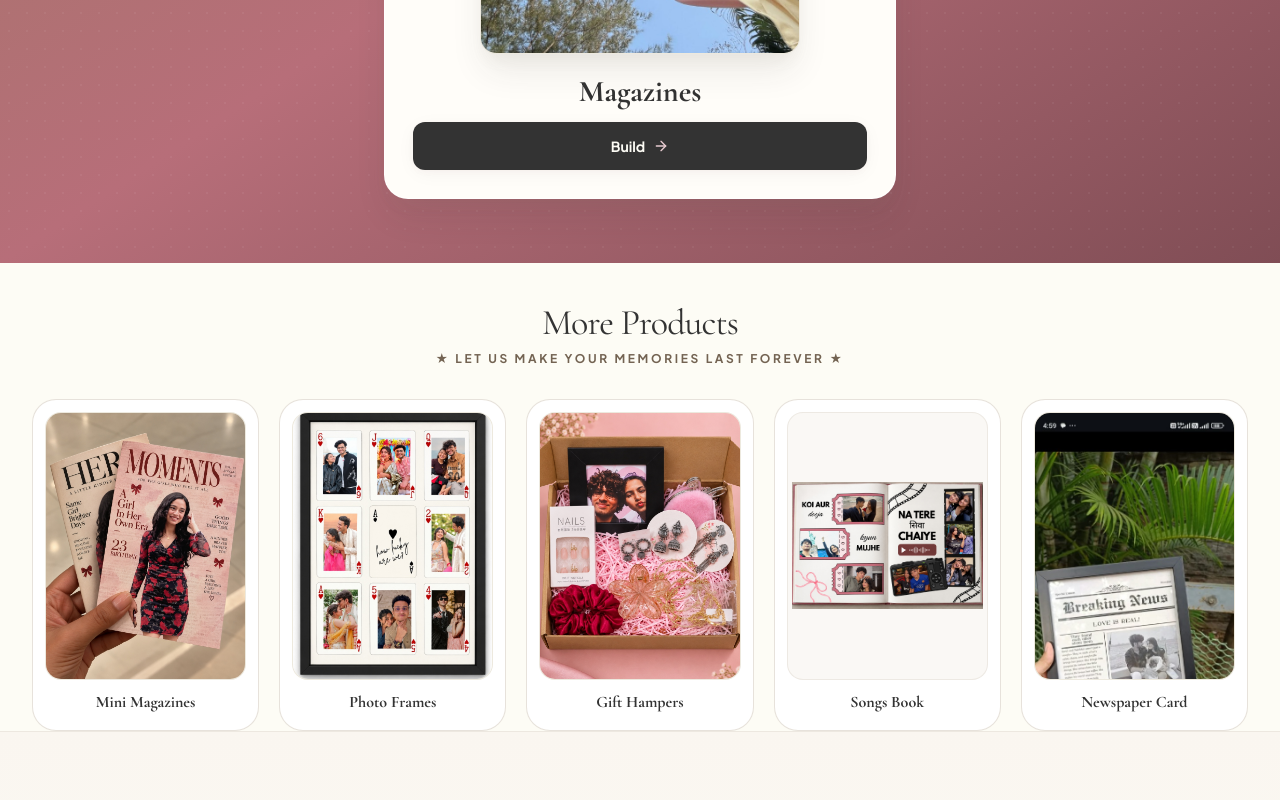
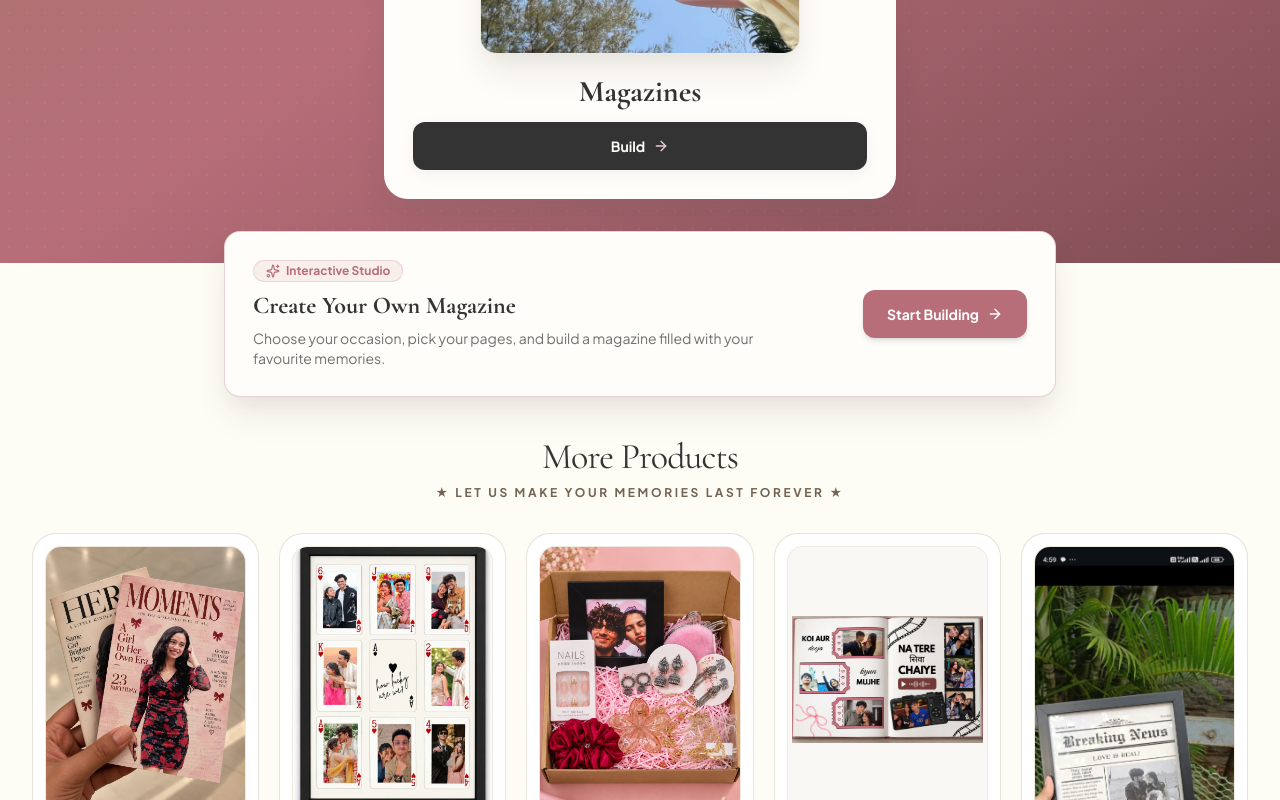
Before and after one commit to poojasaran0620/artisan-magz, a React (Vite) app: page / in a window 1280 px wide. Shown: the part 1152-1952 px from the top of the page. Built offline with nearby package versions, Linux system fonts and the light colour scheme; no server answers.

Commit message:
feat(homepage): add prominent Create Your Own Magazine banner and homepage quick action

```diff
--- a/src/App.tsx
+++ b/src/App.tsx
@@ -172,6 +172,10 @@ export const App: React.FC = () => {
 
   const handleSelectProduct = (productId: string, templateId?: string, variantId?: string) => {
     window.scrollTo({ top: 0, behavior: 'smooth' });
+    if (productId === 'create-magazine' || productId === 'create-your-own-magazine' || productId === 'create-your-own') {
+      handleNavigate('create-magazine');
+      return;
+    }
     if (productId === 'frames' || productId === 'frames-collection' || productId === 'prod-frame-01') {
       setCurrentView('frames');
       return;
@@ -246,6 +250,7 @@ export const App: React.FC = () => {
                 <ProductCategoriesSection
                   onSelectProduct={handleSelectProduct}
                   onHamperClick={() => handleNavigate('hamper')}
+                  onCreateMagazine={() => handleNavigate('create-magazine')}
                 />
 
                 {/* 3. Process: How to Order & How to Upload Photos */}
@@ -281,6 +286,7 @@ export const App: React.FC = () => {
                 <ProductCategoriesSection
                   onSelectProduct={handleSelectProduct}
                   onHamperClick={() => handleNavigate('hamper')}
+                  onCreateMagazine={() => handleNavigate('create-magazine')}
                 />
                 <FeaturedProducts
                   onSelectProduct={handleSelectProduct}
--- a/src/components/home/ProductCategoriesSection.tsx
+++ b/src/components/home/ProductCategoriesSection.tsx
@@ -1,17 +1,19 @@
 import React from 'react';
 import { motion } from 'framer-motion';
-import { ArrowRight } from 'lucide-react';
+import { ArrowRight, Sparkles } from 'lucide-react';
 import { PRODUCTS } from '../../data/products';
 import { springs, luxuryEase } from '../../styles/motion';
 
 interface ProductCategoriesSectionProps {
   onSelectProduct: (productId: string, templateId?: string, variantId?: string) => void;
   onHamperClick: () => void;
+  onCreateMagazine?: () => void;
 }
 
 export const ProductCategoriesSection: React.FC<ProductCategoriesSectionProps> = ({
   onSelectProduct,
   onHamperClick,
+  onCreateMagazine,
 }) => {
   // Referenced Products
   const magazineProduct = PRODUCTS.find((p) => p.id === 'prod-mag-01') || PRODUCTS[0];
@@ -139,6 +141,33 @@ export const ProductCategoriesSection: React.FC<ProductCategoriesSectionProps> =
       </div>
 
       {/* ========================================================================= */}
+      {/* "CREATE YOUR OWN MAGAZINE" CALLOUT BANNER                                 */}
+      {/* ========================================================================= */}
+      <div className="max-w-4xl mx-auto px-4 sm:px-6 lg:px-8 -mt-6 sm:-mt-8 relative z-20">
+        <div className="bg-[#FFFDF9] rounded-2xl p-6 sm:p-7 shadow-luxury border border-roseGold/30 flex flex-col sm:flex-row items-center justify-between gap-5 text-center sm:text-left">
+          <div className="space-y-1.5">
+            <div className="inline-flex items-center gap-1.5 px-3 py-0.5 rounded-full text-xs font-bold bg-roseGold/10 text-roseGold border border-roseGold/20">
+              <Sparkles className="w-3.5 h-3.5 text-roseGold" />
+              <span>Interactive Studio</span>
+            </div>
+            <h3 className="font-serif text-2xl font-bold text-wine-900">
+              Create Your Own Magazine
+            </h3>
+            <p className="text-xs sm:text-sm text-charcoal/70 font-sans max-w-lg">
+              Choose your occasion, pick your pages, and build a magazine filled with your favourite memories.
+            </p>
+          </div>
+          <button
+            onClick={() => onCreateMagazine ? onCreateMagazine() : onSelectProduct('create-magazine')}
+            className="px-6 py-3.5 rounded-xl bg-roseGold hover:bg-roseGold-dark text-white font-bold text-xs sm:text-sm shadow-md hover:shadow-lg transition-all flex items-center justify-center gap-2 whitespace-nowrap cursor-pointer flex-shrink-0"
+          >
+            <span>Start Building</span>
+            <ArrowRight className="w-4 h-4" />
+          </button>
+        </div>
+      </div>
+
+      {/* ========================================================================= */}
       {/* PART 2: "MORE PRODUCTS" SIDE-BY-SIDE SECTION                              */}
       {/* 2-column mobile side-by-side grid matching user reference images         */}
       {/* ========================================================================= */}
```
